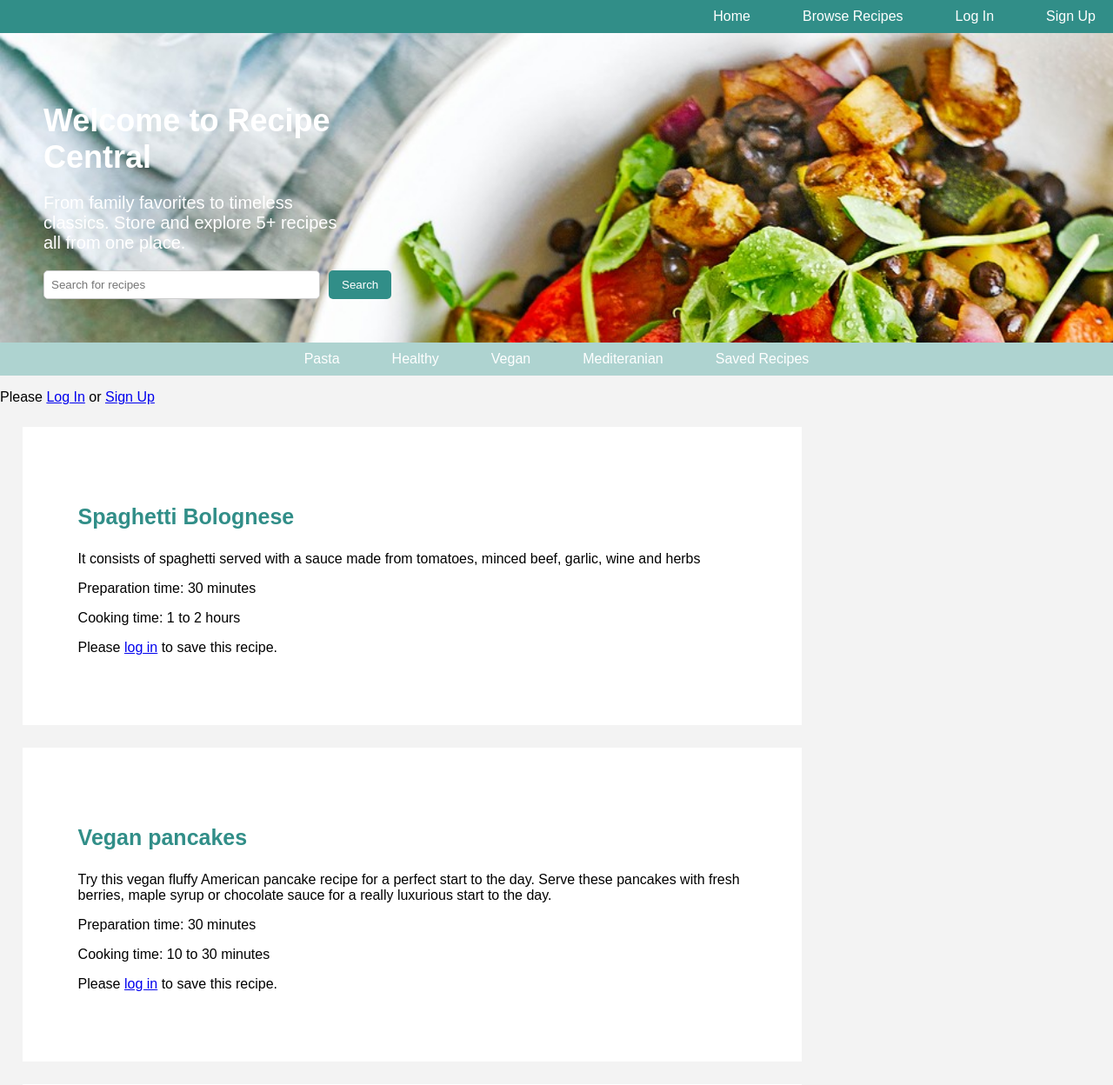
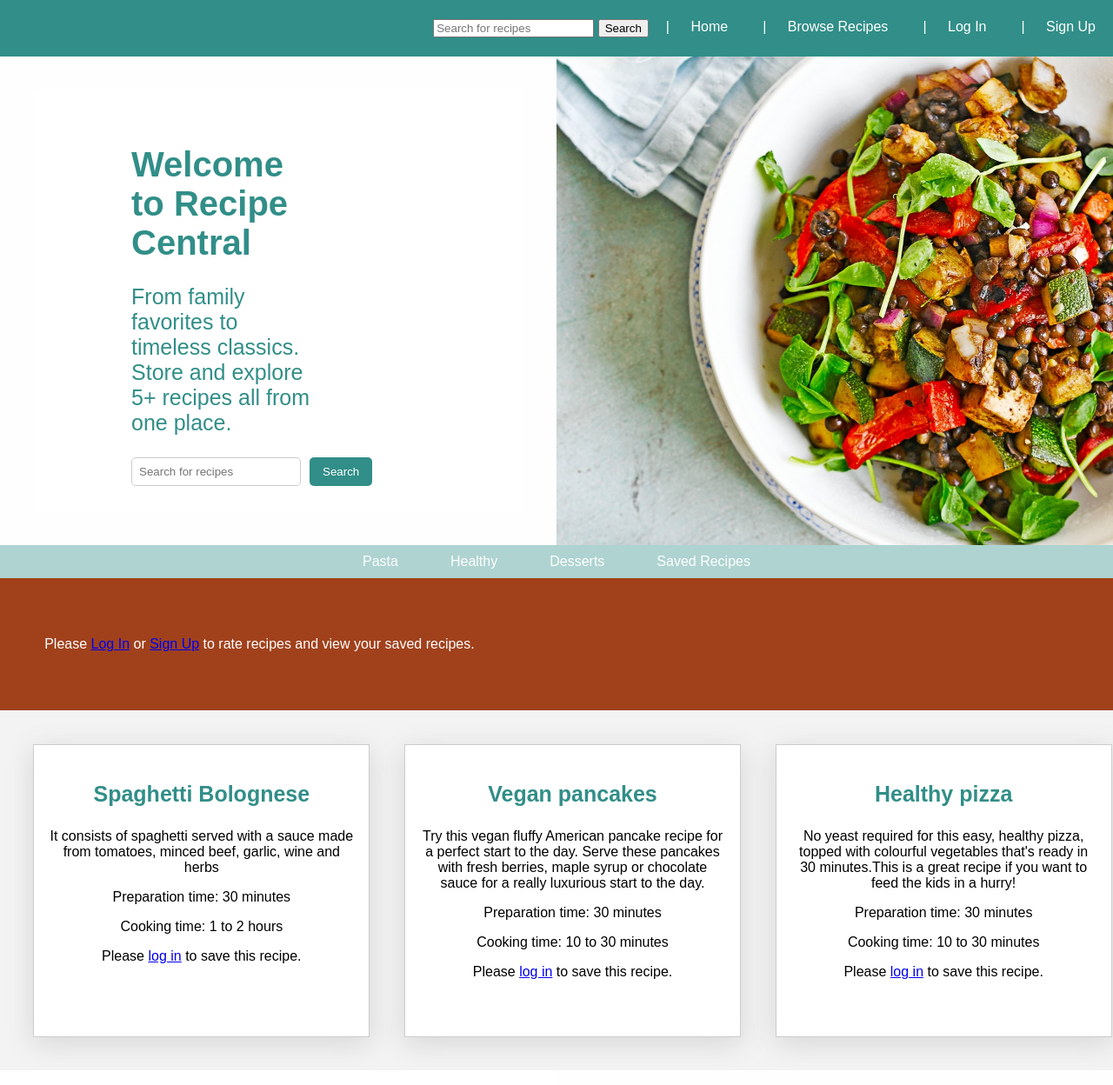
Before and after one commit to chantalmaskell/Recipe_Web_App, a PHP site: page / in a window 1280 px wide. Shown: the top 1248 px of the page at 87% size. Run offline with PHP 8.4, Linux system fonts and the light colour scheme; data comes from the database, SQL or seed files in the repository.

Commit message:
display recipes on home page based on category

```diff
--- /dev/null
+++ b/breakfast_dishes.php
@@ -0,0 +1,52 @@
+<section class="pasta-dishes">
+    <?php
+    $sql = "SELECT *
+    FROM `recipes`
+    INNER JOIN recipe_categories
+    ON recipes.recipe_id = recipe_categories.recipe_id
+    WHERE Category = 'Breakfast'
+    LIMIT 3;";
+
+    $result = $sql_object->query($sql);
+
+    // Check if there are any recipes in the result
+    if ($result->num_rows > 0) {
+        // Initialize a counter to keep track of the number of displayed recipes
+        $counter = 0;
+
+        // Start the first row
+        echo "<div class='row'>";
+
+        // Fetch and display the recipes
+        while ($recipe = $result->fetch_assoc()) {
+            // Display the recipe information as needed recipe details (description, ingredients, etc.)
+            echo "<div class='column recipe'>";
+            echo "<div class='recipe-card'>";
+            echo "<h3>" . $recipe['Name'] . "</h3>";
+            echo "<p>" . $recipe['Description'] . "</p>";
+            echo "<p>Preparation time: " . $recipe['Prep_time'] . "</p>";
+            echo "<p>Cooking time: " . $recipe['Cook_time'] . "</p>";
+
+                                        // Check if the user is logged in and show the "Save" or "Remove" button accordingly
+                                        if (isUserLoggedIn()) {
+                                            // Check if the recipe is saved or not and display the appropriate button
+                                            $isSaved = isRecipeSaved($_SESSION["user_id"], $recipe['recipe_id']);
+                                            if ($isSaved) {
+                                                echo "<button class='remove-button' data-recipe-id='" . $recipe['recipe_id'] . "'>Remove</button>";
+                                            } else {
+                                                echo "<button class='save-button' data-recipe-id='" . $recipe['recipe_id'] . "'>Save</button>";
+                                            }
+                                        } else {
+                                            echo "<p>Please <a href='login_page.php'>log in</a> to save this recipe.</p>";
+                                        }
+            echo "</div>"; // Close recipe-card div
+            echo "</div>"; // Close column recipe div
+        }
+
+        // Close the first row
+        echo "</div>"; // Close row div
+    }
+    ?>
+
+<button class="view-recipe-button">View more pasta dishes</button>
+</section>
--- /dev/null
+++ b/desserts.php
@@ -0,0 +1,51 @@
+<section class="pasta-dishes">
+    <?php
+    $sql = "SELECT *
+    FROM `recipes`
+    INNER JOIN recipe_categories
+    ON recipes.recipe_id = recipe_categories.recipe_id
+    WHERE Category = 'Dessert'
+    LIMIT 3;";
+    $result = $sql_object->query($sql);
+
+    // Check if there are any recipes in the result
+    if ($result->num_rows > 0) {
+        // Initialize a counter to keep track of the number of displayed recipes
+        $counter = 0;
+
+        // Start the first row
+        echo "<div class='row'>";
+
+        // Fetch and display the recipes
+        while ($recipe = $result->fetch_assoc()) {
+            // Display the recipe information as needed recipe details (description, ingredients, etc.)
+            echo "<div class='column recipe'>";
+            echo "<div class='recipe-card'>";
+            echo "<h3>" . $recipe['Name'] . "</h3>";
+            echo "<p>" . $recipe['Description'] . "</p>";
+            echo "<p>Preparation time: " . $recipe['Prep_time'] . "</p>";
+            echo "<p>Cooking time: " . $recipe['Cook_time'] . "</p>";
+
+                                        // Check if the user is logged in and show the "Save" or "Remove" button accordingly
+                                        if (isUserLoggedIn()) {
+                                            // Check if the recipe is saved or not and display the appropriate button
+                                            $isSaved = isRecipeSaved($_SESSION["user_id"], $recipe['recipe_id']);
+                                            if ($isSaved) {
+                                                echo "<button class='remove-button' data-recipe-id='" . $recipe['recipe_id'] . "'>Remove</button>";
+                                            } else {
+                                                echo "<button class='save-button' data-recipe-id='" . $recipe['recipe_id'] . "'>Save</button>";
+                                            }
+                                        } else {
+                                            echo "<p>Please <a href='login_page.php'>log in</a> to save this recipe.</p>";
+                                        }
+            echo "</div>"; // Close recipe-card div
+            echo "</div>"; // Close column recipe div
+        }
+
+        // Close the first row
+        echo "</div>"; // Close row div
+    }
+    ?>
+
+<button class="view-recipe-button">View more healthy dishes</button>
+</section>
--- a/global.css
+++ b/global.css
@@ -5,39 +5,90 @@ body {
     margin: auto;
   }
 
+.row {
+    display: flex;
+}
+
+.row h2 {
+    color: #318e88;
+    font-size: 25px;
+}
+
+  .column {
+    flex: 30%;
+    padding: 3%;
+    align-items: center;
+    justify-content: center;
+    text-align: center;
+  }
+
+
+/* .container {
+    display: flex;
+    justify-content: center;
+} */
+
+.recipe {
+    flex: 1;
+    display: inline;
+}
+
 .recipe-card {
+    background-color: white;
+    border: 1px solid #ccc;
     padding: 5%;
-    width: 60%;
-    background-color: rgb(255, 255, 255);
-    margin: 2%;
-}
+    width: 100%;
+    max-width: 400px;
+    margin: auto;
+    height: 300px;
+    box-shadow: rgba(100, 100, 111, 0.2) 0px 7px 29px 0px;}
 
 .recipe-card h3 {
     color: #318e88;
     font-size: 25px;
 }
 
-  .Welcome {
-    background-color: #f1f1f1;
-    text-align: left;
-    padding: 50px;
-    height: auto;
+.left {
+    background-color: #fefefe;
+}
+
+.right {
     background-image: url('images/healthy-meal.jpg');
     background-repeat: no-repeat;
     background-size: cover;
+}
+
+.a {
+    background-color: white;
+}
+
+
+
+  @media screen and (max-width: 600px) {
+    .column {
+      width: 100%;
+    }
+  }
+
+  .Welcome {
+    background-color: #ffffff;
+    text-align: left;
+    padding: 30px;
+    height: auto;
+    padding-left: 20%;
   }
 
   .Welcome h1 {
-    font-size: 36px;
-    color: #ffffff;
+    font-size: 40px;
+    color: #318e88;
     margin-bottom: 20px;
-    width: 30%;
+    width: 50%;
   }
 
   .Welcome p {
-    font-size: 20px;
-    color: #ffffff;
-    width: 30%;
+    font-size: 25px;
+    color: #318e88;
+    width: 50%;
 
   }
 
@@ -46,7 +97,7 @@ body {
     justify-content: left;
     align-items: left;
     margin-top: 20px;
-    width: 40%;
+    width: 50%;
   }
 
   .Welcome input[type="text"] {
@@ -99,7 +150,7 @@ body {
 
   .top-menu-navigation {
     background-color: #318e88;
-    padding: 10px 0;
+    padding: 22px 0;
   }
 
   .top-menu-navigation ul {
@@ -112,6 +163,11 @@ body {
 
   .top-menu-navigation li {
     margin-right: 20px;
+  }
+
+  .top-menu-navigation li + li::before {
+    content: " | ";
+    color: white;
   }
 
   .top-menu-navigation li:last-child {
@@ -274,3 +330,49 @@ main {
     padding: 50px;
     display: block;
   }
+
+  .footer li + li::before {
+    content: " | ";
+    color: white;
+  }
+
+  .breakfast_dishes {
+    padding: 10%;
+  }
+
+  .view-recipe-button {
+    padding: 8px 15px;
+    background-color: #318e88;
+    color: white;
+    border: none;
+    border-radius: 5px;
+    cursor: pointer;
+    text-align: center;
+}
+
+.view-recipe-button :hover {
+    background-color: #217872;
+}
+
+.login-signup {
+    padding: 4%;
+    background-color: rgb(160, 65, 28);
+    color: white;
+}
+
+.login-signup h2 {
+    font: #318e88;
+    font-size: 25px;
+}
+
+.recipe-section-title {
+    font-size: 20px;
+    font: #318e88;
+    padding-left: 5%;
+    padding: 2%;
+    padding-bottom: 0;
+}
+
+.recipe-section-title h2 {
+    font: #318e88;
+}
--- a/index.php
+++ b/index.php
@@ -65,12 +65,12 @@ if (isset($_GET['action']) && $_GET['action'] === 'remove_recipe') {
     <title>Welcome to Recipe Central | All the taste in one place</title>
 </head>
 
-
 <body>
 
     <?php include 'primary-navigation.php'?>
 
-
+    <div class="row">
+        <div class="column left">
             <section class="Welcome">
                 <h1>Welcome to Recipe Central</h1>
                 <p>From family favorites to timeless classics. Store and explore 5+ recipes all from one place.</p>
@@ -82,9 +82,14 @@ if (isset($_GET['action']) && $_GET['action'] === 'remove_recipe') {
                     </form>
                 </section>
             </section>
+        </div>
+        <div class="column right">
+        </div>
+    </div>
 
     <?php include 'secondary-navigation.php'?>
 
+<section class="login-signup">
     <!--Checks if session data is stored-->
     <?php if (isset($_SESSION["user_id"])) : ?>
 
@@ -93,24 +98,32 @@ if (isset($_GET['action']) && $_GET['action'] === 'remove_recipe') {
         <p><a href="logout.php">Log out</a></p>
         <!--Gives the user links to log in or sign up-->
             <?php else : ?>
-        <p>Please <a href="login_page.php">Log In</a> or <a href="signup_form.html">Sign Up</a></p>
+            <p>Please <a href="login_page.php">Log In</a> or <a href="signup_form.html">Sign Up</a> to rate recipes and view your saved recipes.</p>
             <?php endif; ?>
-
+            </section>
     <div>
         <?php
         // Include the database connection file (MySQLi version)
         require_once 'database_connect.php';
 
         // Retrieve recipes from the database
-        $sql = "SELECT * FROM recipes"; // Modify this query according to your database structure
+        $sql = "SELECT * FROM recipes LIMIT 3";
         $result = $sql_object->query($sql);
+
         // Check if there are any recipes in the result
         if ($result->num_rows > 0) {
+            // Initialize a counter to keep track of the number of displayed recipes
+            $counter = 0;
+
+            // Start the first row
+            echo "<div class='row'>";
+
             // Fetch and display the recipes
             while ($recipe = $result->fetch_assoc()) {
                 // Display the recipe information as needed recipe details (description, ingredients, etc.)
+                echo "<div class='column recipe'>";
                 echo "<div class='recipe-card'>";
-                echo "<h3>". $recipe['Name'] . "</h3>";
+                echo "<h3>" . $recipe['Name'] . "</h3>";
                 echo "<p>" . $recipe['Description'] . "</p>";
                 echo "<p>Preparation time: " . $recipe['Prep_time'] . "</p>";
                 echo "<p>Cooking time: " . $recipe['Cook_time'] . "</p>";
@@ -129,20 +142,53 @@ if (isset($_GET['action']) && $_GET['action'] === 'remove_recipe') {
                 }
 
                 echo "</div>";
+                echo "</div>";
+
+                // Increment the counter
+                $counter++;
+
+                // Check if the current row is complete (3 columns) and start a new row if need be
+                if ($counter % 3 === 0) {
+                    echo "</div>"; // Close the current row
+                    echo "<div class='row'>"; // Start a new row
+                }
+            }
+
+            // Close the last row if it is not already closed
+            if ($counter % 3 !== 0) {
+                echo "</div>";
             }
         } else {
             echo "No recipes found.";
         }
         // Close the database connection
-        $sql_object->close();
+        // $sql_object->close();
         ?>
     </div>
-
 
     <!-- Assign the login status to a JavaScript variable -->
     <script>
         var isLoggedIn = <?php echo isset($_SESSION["user_id"]) ? "true" : "false"; ?>;
     </script>
+
+<div class="row">
+        <div class="column a"><iframe width="560" height="315" src="https://www.youtube.com/embed/5xrwwIKlto8" title="YouTube video player" frameborder="0" allow="accelerometer; autoplay; clipboard-write; encrypted-media; gyroscope; picture-in-picture; web-share" allowfullscreen></iframe></div>
+        <div class="column left">
+            <h2>A Family Favourite: Delicious Toad-in-the-Hole</h2>
+            <p>Serve this comforting classic made with chipolata sausages and a simple batter – it’s easy enough that kids can help make it.</p>
+        </div>
+    </div>
+
+    <section class="recipe-section-title">
+    <h2>Explore Breakfast Dishes</h2>
+    </section>
+    <?php include 'breakfast_dishes.php'?>
+
+
+    <section class="recipe-section-title">
+    <h2>Explore Desserts</h2>
+    </section>
+    <?php include 'Desserts.php'?>
 
     <!-- Include the external script.js file -->
     <script src="script.js"></script>
@@ -150,7 +196,7 @@ if (isset($_GET['action']) && $_GET['action'] === 'remove_recipe') {
     <footer>
         <div class="footer-content">
             <ul class="footer-links">
-          <li><a href="#">Home</a></li>
+                <li><a href="#">Scroll to top</a></li>
                 <li><a href="#">Browse Recipes</a></li>
                 <li><a href="#">Login</a></li>
                 <li><a href="#">Sign Up</a></li>
--- a/primary-navigation.php
+++ b/primary-navigation.php
@@ -1,5 +1,11 @@
 <nav class="top-menu-navigation">
     <ul>
+        <li><section class="search-bar">
+                    <form action="search.php" method="GET">
+                        <input type="text" name="search" placeholder="Search for recipes">
+                        <button type="submit">Search</button>
+                    </form>
+                </section>
         <li><a href="index.php">Home</a></li>
         <li><a href="####">Browse Recipes</a></li>
         <?php if (isset($_SESSION["user_id"])) : ?>
--- a/secondary-navigation.php
+++ b/secondary-navigation.php
@@ -1,9 +1,8 @@
 <nav class="secondary-navigation">
         <ul>
-            <li><a href="####">Pasta</a></li>
+            <li><a href="./breakfast_dishes.php">Pasta</a></li>
             <li><a href="####">Healthy</a></li>
-            <li><a href="####">Vegan</a></li>
-            <li><a href="####">Mediteranian</a></li>
-            <li><a href="savedRecipes.php">Saved Recipes</a></li>
+            <li><a href="./dessert.php">Desserts</a></li>
+            <li><a href="./savedRecipes.php">Saved Recipes</a></li>
         </ul>
     </nav>
```
Lines whose indentation alone changed are shown as unchanged.
